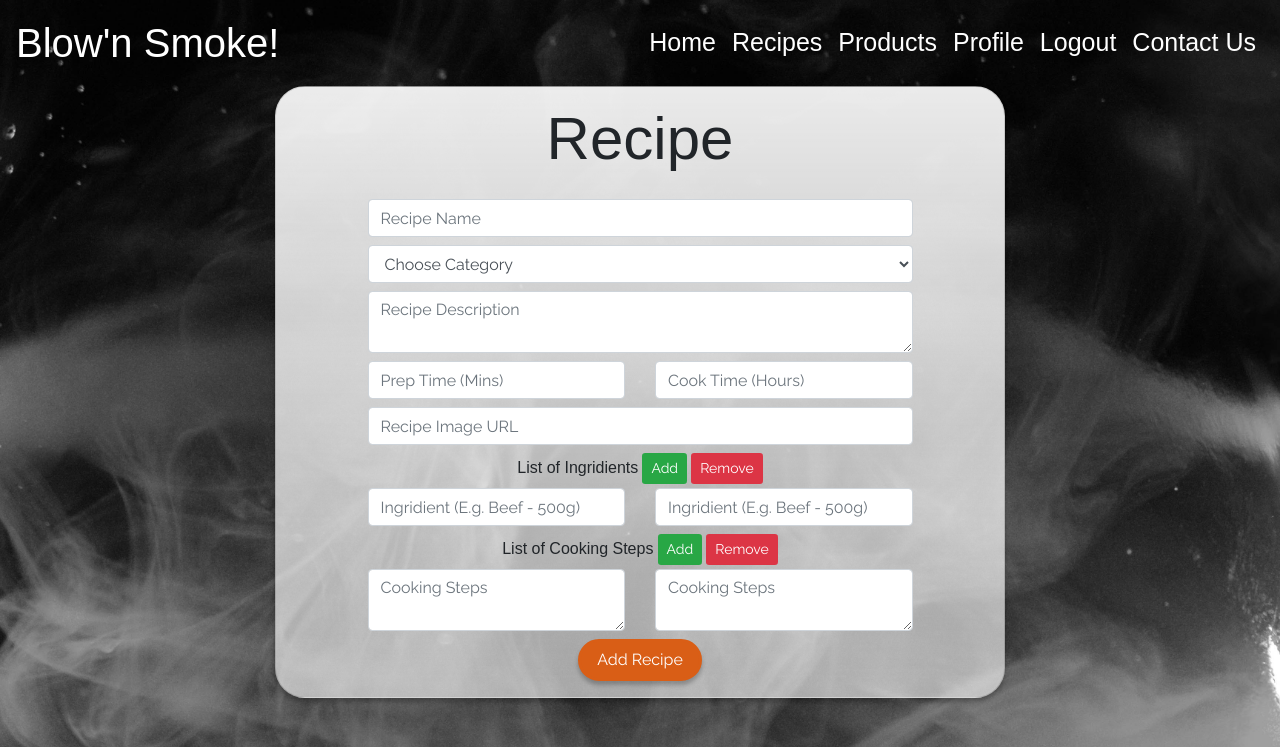
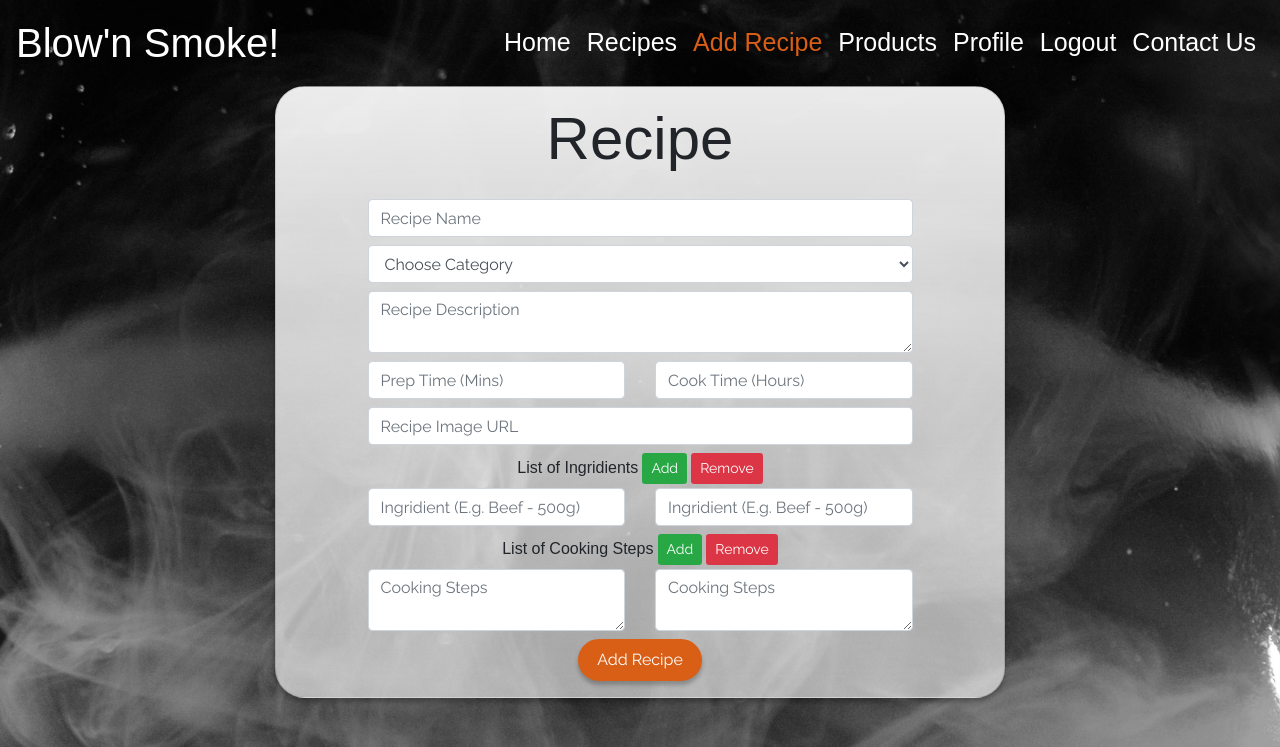
Before and after one commit to Code-Institute-Submissions/Tmuat-Blowin-Smoke_MarResub, a Flask app: page /add-recipe/ in a window 1280 px wide. Shown: the top 747 px of the page. Run offline with Flask 2, Linux system fonts and the light colour scheme; the visitor is signed in with stand-in values (Sample User, id 1); a database or web service that is not in the repository returns one stand-in record (values such as "Sample title"); some libraries are stand-ins or nearby versions; some web fonts are replaced.

Commit message:
Added add recipe page to nav

```diff
--- a/templates/base.html
+++ b/templates/base.html
@@ -52,6 +52,15 @@
                                 {% endif %}
                             </a>
                         </li>
+                        {% if session.user %}
+                            <li>
+                                <a class="nav-link text-white {{ 'active' if request.path == url_for('add_recipe') }}" href="{{ url_for('add_recipe') }}">Add Recipe
+                                    {%- if request.path == url_for('add_recipe') -%}
+                                    <span class="sr-only">(current)</span>
+                                    {% endif %}
+                                </a>
+                            </li>
+                        {% endif %}
                         <li>
                             <a class="nav-link text-white {{ 'active' if request.path == url_for('products') }}" href="{{ url_for('products') }}">Products</a>
                             {%- if request.path == url_for('products') -%}
```
